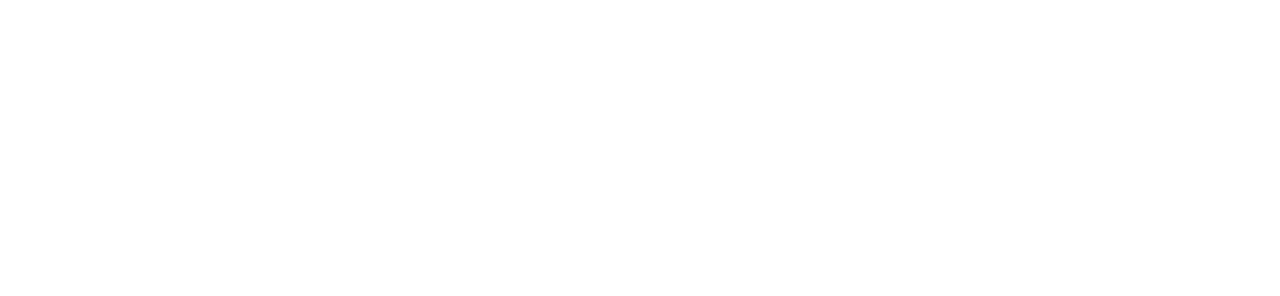
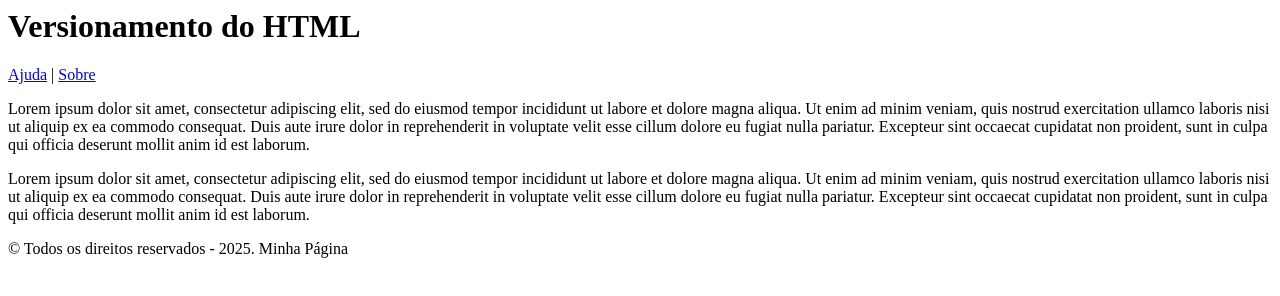
Before and after one commit to Guilherme-Soares00/1TDSPB, a plain HTML site: page index.html in a window 1280 px wide. Drawn offline with Linux system fonts and the light colour scheme.

Commit message:
Estrutura básica página.

```diff
--- a/index.html
+++ b/index.html
@@ -17,3 +17,36 @@ Evitar o Modo "Quirks":
 Quando um DOCTYPE está ausente ou é inválido, o navegador entra em "quirks mode" (modo de peculiaridades). Nesse modo, o navegador tenta emular como navegadores antigos renderizariam a página, o que pode levar a inconsistências visuais e comportamentais.
 
 -->
+
+<!-- HTML quer dizer Hyper Text Markup Language -->
+<html lang="pt-BR">
+	<head>
+		<meta charset="UTF-8">
+		<title>Exemplo Git</title>
+
+	</head>
+	<body>
+		<header>
+			<h1>Versionamento do HTML</h1>
+			<nav>
+				<a href="#">Ajuda</a> |
+				<a href="#">Sobre</a>
+			</nav>
+		</header>
+		<main>
+			<section>
+				<aside>
+					<p>Lorem ipsum dolor sit amet, consectetur adipiscing elit, sed do eiusmod tempor incididunt ut labore et dolore magna aliqua. Ut enim ad minim veniam, quis nostrud exercitation ullamco laboris nisi ut aliquip ex ea commodo consequat. Duis aute irure dolor in reprehenderit in voluptate velit esse cillum dolore eu fugiat nulla pariatur. Excepteur sint occaecat cupidatat non proident, sunt in culpa qui officia deserunt mollit anim id est laborum.</p>
+				</aside>
+			</section>
+			<section>
+				<aside>
+					<p>Lorem ipsum dolor sit amet, consectetur adipiscing elit, sed do eiusmod tempor incididunt ut labore et dolore magna aliqua. Ut enim ad minim veniam, quis nostrud exercitation ullamco laboris nisi ut aliquip ex ea commodo consequat. Duis aute irure dolor in reprehenderit in voluptate velit esse cillum dolore eu fugiat nulla pariatur. Excepteur sint occaecat cupidatat non proident, sunt in culpa qui officia deserunt mollit anim id est laborum.</p>
+				</aside>
+			</section>
+		</main>
+		<footer>
+			<p>&copy; Todos os direitos reservados - 2025. Minha Página </p>
+		</footer>
+	</body>
+</html>
```
